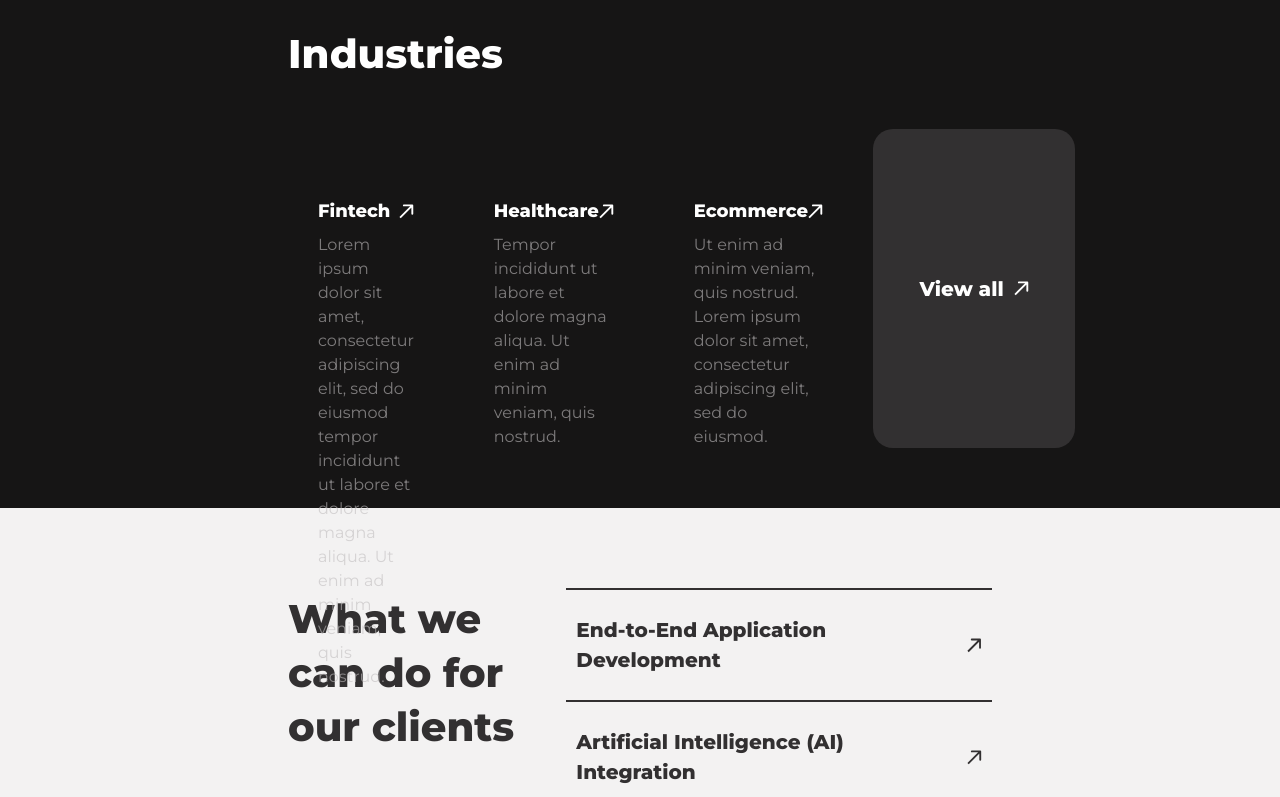
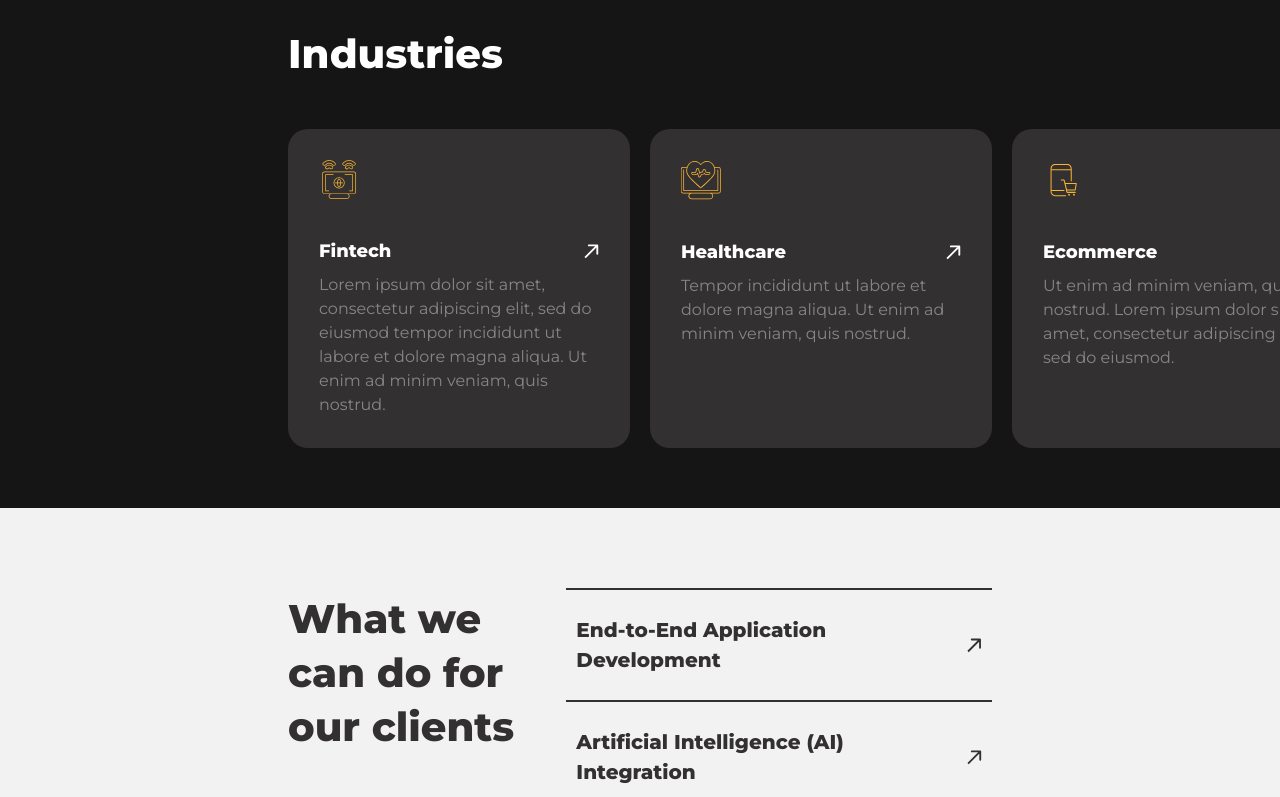
Before and after one commit to skabanets/sonomics, a React (Vite) app: page / in a window 1280 px wide. Shown: the part 1457-2254 px from the top of the page. Built offline with nearby package versions, Linux system fonts and the light colour scheme.

Commit message:
Add animations for sections and elements

```diff
--- a/src/sections/About/AboutSonomics.tsx
+++ b/src/sections/About/AboutSonomics.tsx
@@ -1,14 +1,18 @@
+import { motion } from "framer-motion";
+
+import { slideInWithFade } from "../../constants";
+
 export const AboutSonomics = () => {
   return (
     <section className="pb-[80px] pt-[100px]">
-      <div className="container">
+      <motion.div className="container" {...slideInWithFade}>
         <h6 className="mb-[20px] text-secondaryTextColor">About Sonomics</h6>
         <h1>
           We're <span className="text-accentYellowColor"> driving </span> your
           <span className="text-accentYellowColor"> business</span> growth, ensuring stability and
           fostering expertise.
         </h1>
-      </div>
+      </motion.div>
     </section>
   );
 };
--- a/src/sections/About/LetsTalk.tsx
+++ b/src/sections/About/LetsTalk.tsx
@@ -1,8 +1,9 @@
 import { Link } from "react-router-dom";
+import { motion } from "framer-motion";
 
 import { ContactForm, Icon } from "../../components";
 
-import { contacts } from "../../constants";
+import { slideInWithFade, contacts } from "../../constants";
 import { images } from "../../assets";
 
 export const LetsTalk = () => {
@@ -10,7 +11,7 @@ export const LetsTalk = () => {
 
   return (
     <section className="bg-themeToggleBgColor py-[80px]">
-      <div className="container flex flex-row justify-between">
+      <motion.div className="container flex flex-row justify-between" {...slideInWithFade}>
         <ContactForm />
         <div className="w-[620px]">
           <div className="mb-[30px] mt-[28px] flex flex-col gap-[20px]">
@@ -47,7 +48,7 @@ export const LetsTalk = () => {
             />
           </div>
         </div>
-      </div>
+      </motion.div>
     </section>
   );
 };
--- a/src/sections/About/OurMission.tsx
+++ b/src/sections/About/OurMission.tsx
@@ -1,7 +1,18 @@
+import { motion } from "framer-motion";
+
 import { images } from "../../assets";
+import { opacityFade } from "../../constants";
 
 export const OurMission = () => {
   const { commonImages } = images;
+
+  const ourMissionProps = {
+    ...opacityFade,
+    transition: {
+      ...opacityFade.transition,
+      delay: 0.6,
+    },
+  };
 
   return (
     <section className="bg-ourMisionBgColor">
@@ -14,7 +25,10 @@ export const OurMission = () => {
           height="600"
           className="w-1/2 object-cover"
         />
-        <div className="flex w-1/2 flex-col justify-center pl-[70px] pr-[150px] transition">
+        <motion.div
+          className="flex w-1/2 flex-col justify-center pl-[70px] pr-[150px] transition"
+          {...ourMissionProps}
+        >
           <h2 className="mb-[24px] text-whiteTextColor">Our mission</h2>
           <h4 className="mb-[20px] text-accentYellowColor">End-to-End Application Development</h4>
           <p className="big-text text-whiteTextColor">
@@ -23,7 +37,7 @@ export const OurMission = () => {
             dolor sit amet, consectetur adipiscing elit, sed do eiusmod.Ut enim ad minim veniam,
             quis nostrud. Lorem ipsum dolor sit amet, consectetur adipiscing elit, sed do eiusmod.
           </p>
-        </div>
+        </motion.div>
       </div>
     </section>
   );
--- a/src/sections/About/SonomicsNumbers.tsx
+++ b/src/sections/About/SonomicsNumbers.tsx
@@ -2,13 +2,15 @@ import { motion } from "framer-motion";
 
 import { AnimatedNumber, Divider } from "../../components";
 
-import { sonomicsNumbers } from "../../constants";
+import { opacityFade, sonomicsNumbers } from "../../constants";
 
 export const SonomicsNumbers = () => {
   return (
     <section className="py-[100px]">
       <div className="container relative">
-        <h2 className="sticky top-[100px] z-10 w-[300px] pt-[20px]">Sonomics in numbers</h2>
+        <motion.h2 className="sticky top-[100px] z-10 w-[300px] pt-[20px]" {...opacityFade}>
+          Sonomics in numbers
+        </motion.h2>
         <ul className="ml-auto mt-[-128px] w-[774px] overflow-hidden">
           {sonomicsNumbers.map(({ title, number }, index) => (
             <motion.li
--- a/src/sections/About/SuccessfulStories.tsx
+++ b/src/sections/About/SuccessfulStories.tsx
@@ -1,8 +1,9 @@
 import { Link } from "react-router-dom";
+import { motion } from "framer-motion";
 
 import { CaseCard, CustomTitle } from "../../components";
 
-import { caseStudies, routes } from "../../constants";
+import { slideInWithFade, caseStudies, routes } from "../../constants";
 import { CaseStudy } from "../../types";
 
 export const SuccessfulStories = () => {
@@ -10,7 +11,7 @@ export const SuccessfulStories = () => {
 
   return (
     <section className="py-[100px]">
-      <div className="container flex flex-col gap-[60px]">
+      <motion.div className="container flex flex-col gap-[60px]" {...slideInWithFade}>
         <div className="flex items-center justify-between">
           <h2>Successful stories</h2>
           <Link to={routes.CaseStudy} className="view-link">
@@ -27,7 +28,7 @@ export const SuccessfulStories = () => {
             <CaseCard key={caseStudy.id} caseStudy={caseStudy as CaseStudy} />
           ))}
         </div>
-      </div>
+      </motion.div>
     </section>
   );
 };
--- a/src/sections/Home/Hero.tsx
+++ b/src/sections/Home/Hero.tsx
@@ -1,20 +1,24 @@
+import { motion } from "framer-motion";
+
 import { Slider } from "../../components";
 
-import { caseStudies } from "../../constants";
+import { slideInWithFade, caseStudies } from "../../constants";
 import { CaseStudy } from "../../types";
 
 export const Hero = () => {
   return (
     <section className="pt-[60px]">
-      <div className="container flex gap-[80px]">
-        <div className="flex w-[600px] flex-col gap-[22px] pt-[40px]">
+      <motion.div className="container flex gap-[80px]" {...slideInWithFade}>
+        <motion.div className="flex w-[600px] flex-col gap-[22px] pt-[40px]">
           <h1>Empower your business with our leading IT solutions</h1>
           <h6 className="secondaryTextColor">
             Product Engineering, DevOps, Cloud, UI/UX, Quality Engineering, Mobile Development
           </h6>
+        </motion.div>
+        <div>
+          <Slider slides={caseStudies as CaseStudy[]} />
         </div>
-        <Slider slides={caseStudies as CaseStudy[]} />
-      </div>
+      </motion.div>
     </section>
   );
 };
--- a/src/sections/Home/Industries.tsx
+++ b/src/sections/Home/Industries.tsx
@@ -1,18 +1,57 @@
 import { Link } from "react-router-dom";
+import { motion } from "framer-motion";
+
 import { CustomTitle, IndustryCard } from "../../components";
 
-import { industries, routes } from "../../constants";
+import { slideInWithFade, industries, routes } from "../../constants";
+
+const industriesContainerVariants = {
+  hidden: { opacity: 0 },
+  show: {
+    opacity: 1,
+    transition: {
+      staggerChildren: 0.25,
+    },
+  },
+};
+
+const cardVariants = {
+  hidden: { opacity: 0, x: 100 },
+  show: {
+    opacity: 1,
+    x: 0,
+    transition: {
+      duration: 0.8,
+      ease: "easeInOut",
+    },
+  },
+};
 
 export const Industries = () => {
   return (
     <section className="bg-blackBgColor py-[60px]">
-      <div className="container space-y-12">
+      <motion.div className="container space-y-12" {...slideInWithFade}>
         <h2 className="text-whiteTextColor">Industries</h2>
-        <ul className="flex flex-row gap-5">
+        <motion.ul
+          className="flex flex-row gap-5"
+          variants={industriesContainerVariants}
+          initial="hidden"
+          whileInView="show"
+          viewport={{ once: true, amount: 0.3 }}
+        >
           {industries.map((industry) => (
-            <IndustryCard key={industry.id} industry={industry} />
+            <motion.li
+              key={industry.id}
+              variants={cardVariants}
+              className="rounded-[20px] border border-solid border-transparent bg-darkBgColor transition hover:border-accentYellowColor"
+            >
+              <IndustryCard industry={industry} />
+            </motion.li>
           ))}
-          <li className="rounded-[20px] border border-transparent bg-darkBgColor transition hover:border-accentYellowColor">
+          <motion.li
+            variants={cardVariants}
+            className="rounded-[20px] border border-transparent bg-darkBgColor transition hover:border-accentYellowColor"
+          >
             <Link
               to={routes.Industries}
               className="flex h-[317px] w-[200px] items-center justify-center"
@@ -24,9 +63,9 @@ export const Industries = () => {
                 titleStyles="text-whiteTextColor"
               />
             </Link>
-          </li>
-        </ul>
-      </div>
+          </motion.li>
+        </motion.ul>
+      </motion.div>
     </section>
   );
 };
--- a/src/sections/Home/Services.tsx
+++ b/src/sections/Home/Services.tsx
@@ -1,14 +1,15 @@
 import React from "react";
 import { Link } from "react-router-dom";
+import { motion } from "framer-motion";
 
 import { CustomTitle, Divider } from "../../components";
 
-import { serviceLinks, routes } from "../../constants";
+import { serviceLinks, routes, slideInWithFade } from "../../constants";
 
 export const Services = () => {
   return (
     <section className="bg-secondaryBgColor py-[80px]">
-      <div className="container flex flex-row justify-between">
+      <motion.div className="container flex flex-row justify-between" {...slideInWithFade}>
         <h2 className="w-[412px] pt-[4px]">What we can do for our clients</h2>
         <div className="flex w-[630px] flex-col gap-[25px]">
           {serviceLinks.map((service) => (
@@ -36,7 +37,7 @@ export const Services = () => {
           </Link>
           <Divider />
         </div>
-      </div>
+      </motion.div>
     </section>
   );
 };
--- a/src/sections/Home/WhyUs.tsx
+++ b/src/sections/Home/WhyUs.tsx
@@ -1,7 +1,22 @@
+import { motion } from "framer-motion";
+
+import { slideInWithFade } from "../../constants";
+
+const whyUsAnimationProps = {
+  ...slideInWithFade,
+  transition: {
+    ...slideInWithFade.transition,
+    delay: 0.6,
+  },
+};
+
 export const WhyUs = () => {
   return (
     <section className="py-[100px]">
-      <div className="align-center mx-auto flex w-[920px] flex-col items-center justify-center gap-2.5">
+      <motion.div
+        className="align-center mx-auto flex w-[920px] flex-col items-center justify-center gap-2.5"
+        {...whyUsAnimationProps}
+      >
         <h6 className="text-secondaryTextColor">Why Sonomics</h6>
         <h2 className="text-center">
           We're not just about IT solutions — we're about driving{" "}
@@ -10,7 +25,7 @@ export const WhyUs = () => {
           </span>
           , ensuring stability and <br /> fostering expertise
         </h2>
-      </div>
+      </motion.div>
     </section>
   );
 };
```
Also changed, not shown: src/sections/About/Team.tsx (+9 -5 lines), src/sections/Home/CaseStudies.tsx (+6 -5 lines).
